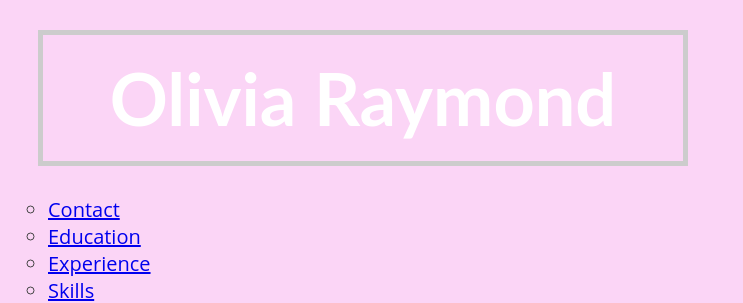
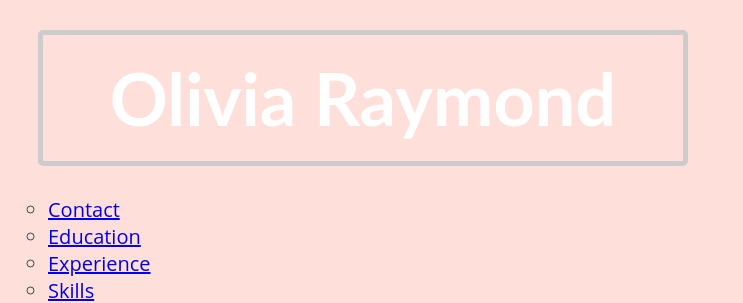
Before and after one commit to oliviaraymond/oliviaraymond.github.io, a plain HTML site: page resume.html in a window 1280 px wide. Shown: the top 303 px of the page, without its empty margins (0-743 px from the left). Drawn offline with Linux system fonts and the light colour scheme.

Commit message:
Update style.css

```diff
--- a/style.css
+++ b/style.css
@@ -1,12 +1,14 @@
 
 body {
-  background-color: #FBD5F6;
+  background-color: rgba(255,99,71,0.2);
   font-family: "Helvetica", "Arial", sans-sans-serif;
   color: #222;
   font-style: normal;
   font-weight: 400;
   position: relative;
 }
+
+
 
 a{
   color:
@@ -26,6 +28,8 @@ a:active{
 
 h1 {
   color: white;
+  border: 2px solid rgba(255,99,71,0.6);
+  border-radius: 5px;
   text-align: center;
   font-family: Lato;
   font-size: 72px;
```
